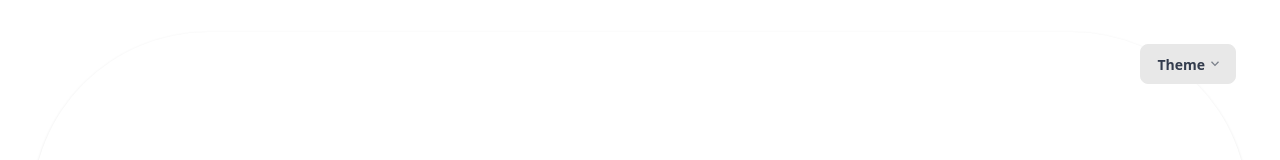
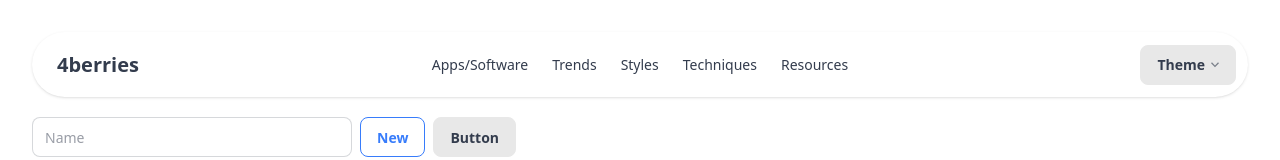
Before and after one commit to 4berries/4berries, a React (Vite) app: page / in a window 1280 px wide. Shown: the top 160 px of the page. Built offline with nearby package versions, Linux system fonts and the light colour scheme.

Commit message:
-mb > nav gthin

```diff
--- a/src/App.jsx
+++ b/src/App.jsx
@@ -29,7 +29,7 @@ function App() {
     </ul>
   </div>
   <div className="navbar-end">
-  <div className="dropdown mb-72">
+  <div className="dropdown">
   <div tabIndex={0} role="button" className="btn m-1">
     Theme
     <svg
```
